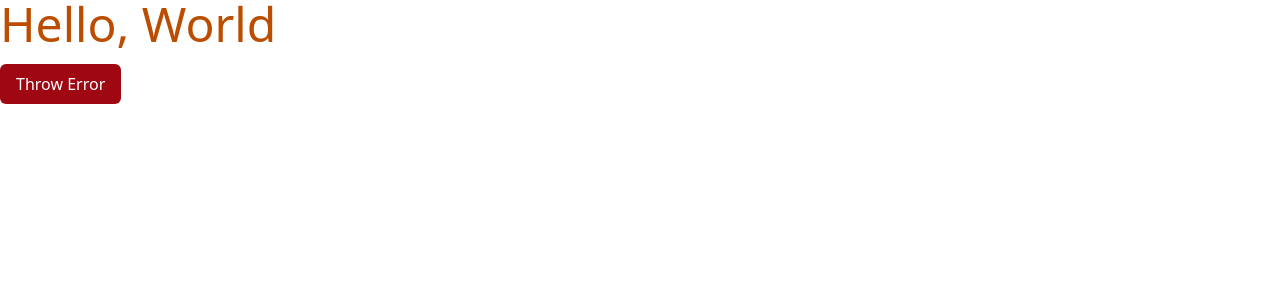
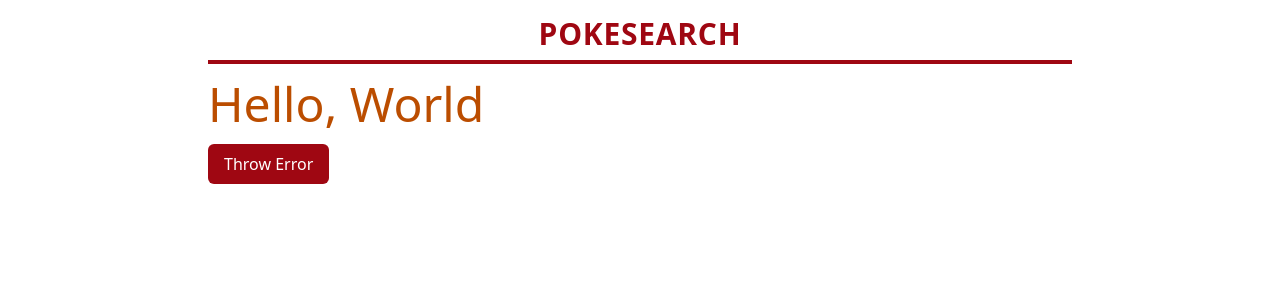
Before and after one commit to MargoMint/RSSchool_React, a React app: page / in a window 1280 px wide. Shown: the top 300 px of the page. Built offline with nearby package versions, Linux system fonts and the light colour scheme; the HTML template or start-up script is replaced by a standard one.

Commit message:
feat: add Header component and wrap Main with Layout

```diff
--- a/src/components/Header.tsx
+++ b/src/components/Header.tsx
@@ -0,0 +1,18 @@
+import { Component } from 'react';
+import { Layout } from './Layout';
+
+class Header extends Component {
+  render() {
+    return (
+      <Layout>
+        <header className="text-center pb-2 border-b-4 border-red-800">
+          <h1 className="text-3xl font-extrabold text-red-800 tracking-wide uppercase">
+            PokeSearch
+          </h1>
+        </header>
+      </Layout>
+    );
+  }
+}
+
+export default Header;
--- a/src/components/Main.tsx
+++ b/src/components/Main.tsx
@@ -1,5 +1,6 @@
 import { Component } from 'react';
 import { Button } from './Button';
+import { Layout } from './Layout';
 
 interface MainState {
   shouldThrow: boolean;
@@ -16,12 +17,12 @@
       throw new Error('Test Error');
     }
     return (
-      <>
+      <Layout>
         <div className="text-5xl text-amber-700">Hello, World</div>
         <Button onClick={() => this.setState({ shouldThrow: true })}>
           Throw Error
         </Button>
-      </>
+      </Layout>
     );
   }
 }
--- a/src/main.tsx
+++ b/src/main.tsx
@@ -1,12 +1,14 @@
 import { StrictMode } from 'react';
 import { createRoot } from 'react-dom/client';
 import './index.css';
+import Header from './components/Header.tsx';
 import Main from './components/Main.tsx';
 import { ErrorBoundary } from './components/ErrorBoundary.tsx';
 
 createRoot(document.getElementById('root') as HTMLElement).render(
   <StrictMode>
     <ErrorBoundary>
+      <Header />
       <Main />
     </ErrorBoundary>
   </StrictMode>
```
